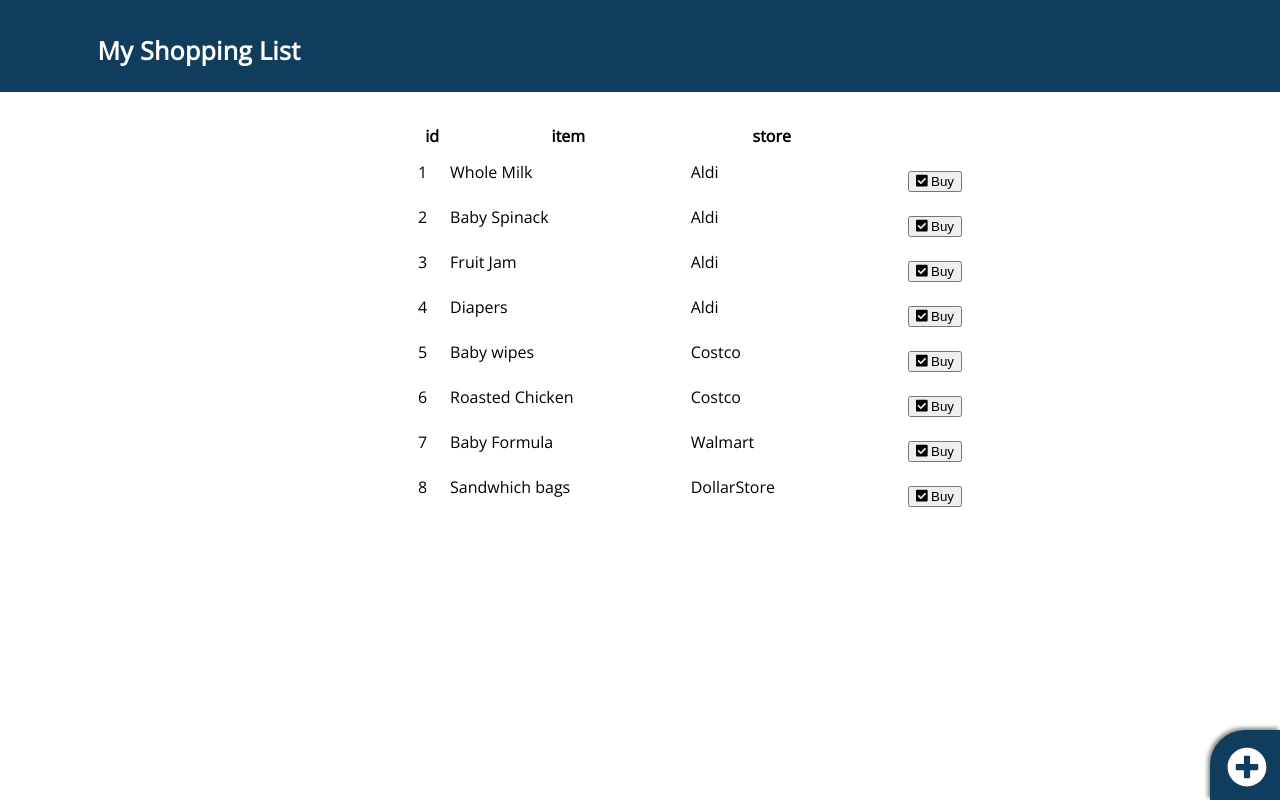
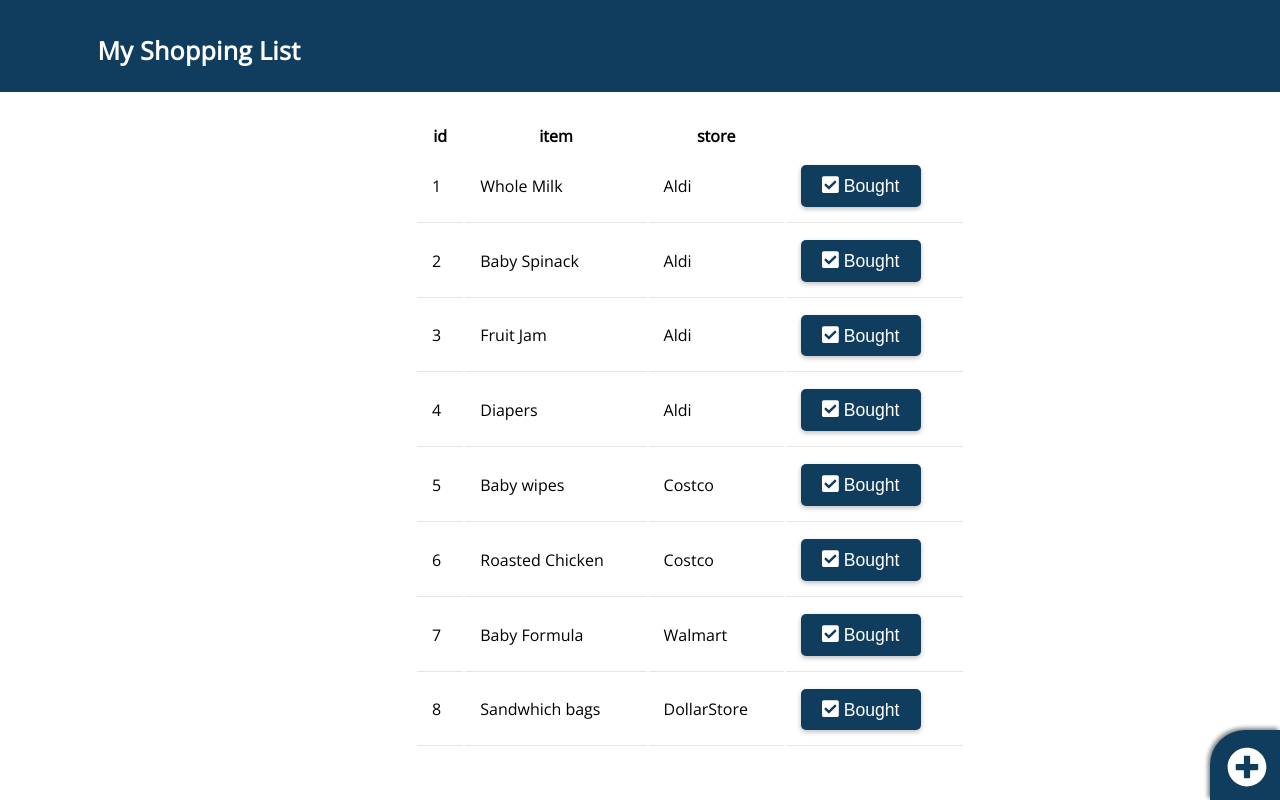
Before and after one commit to jocelo/red-ribbon, a React (Create React App) app: page / in a window 1280 px wide. Built offline with nearby package versions, Linux system fonts and the light colour scheme.

Commit message:
Toast notification centralized

```diff
--- a/src/App.js
+++ b/src/App.js
@@ -3,6 +3,9 @@ import './App.scss'
 
 import Table from './components/table/Table'
 import NewItem from './components/add/NewItem'
+
+import { ToastContainer, toast } from 'react-toastify'
+import 'react-toastify/dist/ReactToastify.min.css'
 
 import { FontAwesomeIcon } from '@fortawesome/react-fontawesome'
 import { faPlusCircle } from '@fortawesome/free-solid-svg-icons'
@@ -48,6 +51,29 @@ class App extends Component {
     this.setState({showForm: false});
   }
 
+	notifySuccess = (text) => toast.success(text, {
+		autoClose: 3000,
+		position: toast.POSITION.TOP_CENTER,
+		hideProgressBar: true
+	});
+
+	notifyError = (text) => toast.error(text, {
+		autoClose: 3000,
+		position: toast.POSITION.TOP_CENTER,
+		hideProgressBar: true
+	});
+
+  launchNotify = (type, msg) => {
+    console.log('launchNotify', type)
+    if (type === 'success') {
+      this.notifySuccess(msg);
+    } else if (type === 'error') {
+      this.notifyError(msg);
+    } else {
+      this.notifySuccess(msg);
+    }
+  }
+
   render() {
     return (
       <div className='app'>
@@ -59,14 +85,20 @@ class App extends Component {
         <div className='container'>
           <section className='display-item'>
             <div className='wrapper'>
-              <Table data={this.state.items}></Table>
+              <Table data={this.state.items} launchNotify={this.launchNotify}></Table>
             </div>
           </section>
         </div>
-        <NewItem liftState={this.onLiftState} hideForm={this.hideAddForm} showForm={this.state.showForm}></NewItem>
+        <NewItem
+          liftState={this.onLiftState}
+          hideForm={this.hideAddForm}
+          showForm={this.state.showForm}
+          launchNotify={this.launchNotify} ></NewItem>
 				<div className={this.state.showForm ? 'add-new-icon hidden' : 'add-new-icon'} onClick={this.showAddForm}>
 					<FontAwesomeIcon icon={faPlusCircle} className="add-icon" />
 				</div>
+
+        <ToastContainer />
       </div>
     )
   }
--- a/src/App.scss
+++ b/src/App.scss
@@ -62,12 +62,6 @@ header i {
   margin-left: 50px;
 }
 
-.display-item button {
-  margin-top: 20px;
-  margin-left: auto;
-  display: block;
-}
-
 .add-item form {
   width: 100%;
   overflow: hidden;
@@ -128,12 +122,12 @@ button.btn {
   }
 }
 
-button.submit-btn {
+button.btn.btn-main {
   background-color: #103D5D;
   color: white;
 }
 
-button.cancel-btn {
+button.btn.cancel-btn {
 	background: rgba(255, 160, 122, 0.6);
 	color: darkred;
 }
--- a/src/components/add/NewItem.js
+++ b/src/components/add/NewItem.js
@@ -1,7 +1,5 @@
 import React, { Component } from 'react'
 import './new-item.scss'
-import { ToastContainer, toast } from 'react-toastify';
-import 'react-toastify/dist/ReactToastify.min.css';
 
 import { FontAwesomeIcon } from '@fortawesome/react-fontawesome'
 import { faTimesCircle, faSave } from '@fortawesome/free-solid-svg-icons'
@@ -34,18 +32,6 @@ class NewItem extends Component {
 		this.onCancel = this.onCancel.bind(this);
 	}
 
-	notify = (text) => toast.success(text, {
-		autoClose: 3000,
-		position: toast.POSITION.TOP_CENTER,
-		hideProgressBar: true
-	});
-
-	notifyError = (text) => toast.error(text, {
-		autoClose: 3000,
-		position: toast.POSITION.TOP_CENTER,
-		hideProgressBar: true
-	});
-
 	setNewValue(event, input) {
 		const newObj = {};
 		newObj[input] = event.target.value;
@@ -56,14 +42,14 @@ class NewItem extends Component {
 		this.setState({formError: false});
 
 		if (this.state.itemName == '') {
-			this.notifyError('Missing product name');
+			this.props.launchNotify('error', 'Missing product name');
 			this.setState({formError: true});
 			return;
 		}
 		this.setState({newItem: Object.assign(this.state.newItem, {item: this.state.itemName, store: this.state.storeName})});
 		this.props.liftState(this.state.newItem);
 		this.setState({ itemName: '', storeName: '' });
-		this.notify('Product added');
+		this.props.launchNotify('success', 'Product added');
 	}
 
 	onCancel = () => {
@@ -91,7 +77,7 @@ class NewItem extends Component {
 								))}
 							</select>
 						</label>
-						<button type="button" className="btn submit-btn" onClick={this.onSubmit}>
+						<button type="button" className="btn btn-main" onClick={this.onSubmit}>
 							<FontAwesomeIcon icon={faSave} /> Save
 						</button>
 						<button type="button" className="btn cancel-btn" onClick={this.onCancel}>
@@ -99,8 +85,6 @@ class NewItem extends Component {
 						</button>
 					</form>
 				</div>
-
-				<ToastContainer />
 			</div>
 
 		)
--- a/src/components/table/SingleItem.js
+++ b/src/components/table/SingleItem.js
@@ -1,5 +1,8 @@
 import React, { Component } from 'react'
 import './single-item.scss';
+
+import { ToastContainer, toast } from 'react-toastify';
+import 'react-toastify/dist/ReactToastify.min.css';
 
 import { FontAwesomeIcon } from '@fortawesome/react-fontawesome'
 import { faCoffee, faCheckSquare } from '@fortawesome/free-solid-svg-icons'
@@ -11,26 +14,26 @@ class SingleItem extends Component {
 		this.state = {
 			bought: false
 		};
-
-		this.markAsBought = this.markAsBought.bind(this);
 	}
 
-	markAsBought() {
+	markAsBought = () => {
 		this.setState({bought: true});
-		// sent
+	}
+
+	buyAgain = () => {
+		this.setState({bought: false});
+		this.props.launchNotify('success', '"'+this.props.data.item+'" re-added');
 	}
 
 	render() {
-		const element = <FontAwesomeIcon icon={faCheckSquare} />
-
 		return (
 			<tr className={this.state.bought ? 'bought single-item' : 'single-item'}>
 				<td>{this.state.bought} {this.props.data.id}</td>
 				<td>{this.props.data.item}</td>
 				<td>{this.props.data.store}</td>
-				<td>
-					<button onClick={this.markAsBought} className="buy"><FontAwesomeIcon icon={faCheckSquare} /> Buy</button>
-					<button onClick={this.markAsBought} className="again">Again</button>
+				<td className="no-decor">
+					<button onClick={this.markAsBought} className="btn btn-main buy"><FontAwesomeIcon icon={faCheckSquare} /> Bought</button>
+					<button onClick={this.buyAgain} className="btn again">Buy Again</button>
 				</td>
 			</tr>
 		)
--- a/src/components/table/Table.js
+++ b/src/components/table/Table.js
@@ -5,6 +5,10 @@ import SingleItem from './SingleItem'
 class Table extends Component {
 	constructor(props) {
 		super(props);
+	}
+
+	launchNotify = (type, msg) => {
+		this.props.launchNotify(type, msg);
 	}
 
 	render() {
@@ -23,7 +27,7 @@ class Table extends Component {
 				{tableHeader}
 				<tbody>
 					{this.props.data.map((it, idx)=>(
-						<SingleItem key={idx} data={it}></SingleItem>
+						<SingleItem key={idx} data={it} launchNotify={this.launchNotify}></SingleItem>
 					))}
 				</tbody>
 			</table>
--- a/src/components/table/single-item.scss
+++ b/src/components/table/single-item.scss
@@ -6,6 +6,10 @@ $color: #f00;
 
 .single-item.bought td {
 	text-decoration: line-through;
+}
+
+.single-item.bought td.no-decor {
+	text-decoration: none;
 }
 
 tr.single-item {
--- a/src/components/table/table.scss
+++ b/src/components/table/table.scss
@@ -1,6 +1,16 @@
 .table {
 	width: 50%;
 	margin: auto;
+
+	& tr.single-item td {
+		border-bottom: 1px solid rgba(127, 127, 127, 0.2);
+    padding: 15px;
+	}
+}
+
+button.btn.again {
+	background: rgba(255, 160, 122, 0.6);
+	color: darkred;
 }
 
 .icon {
```
